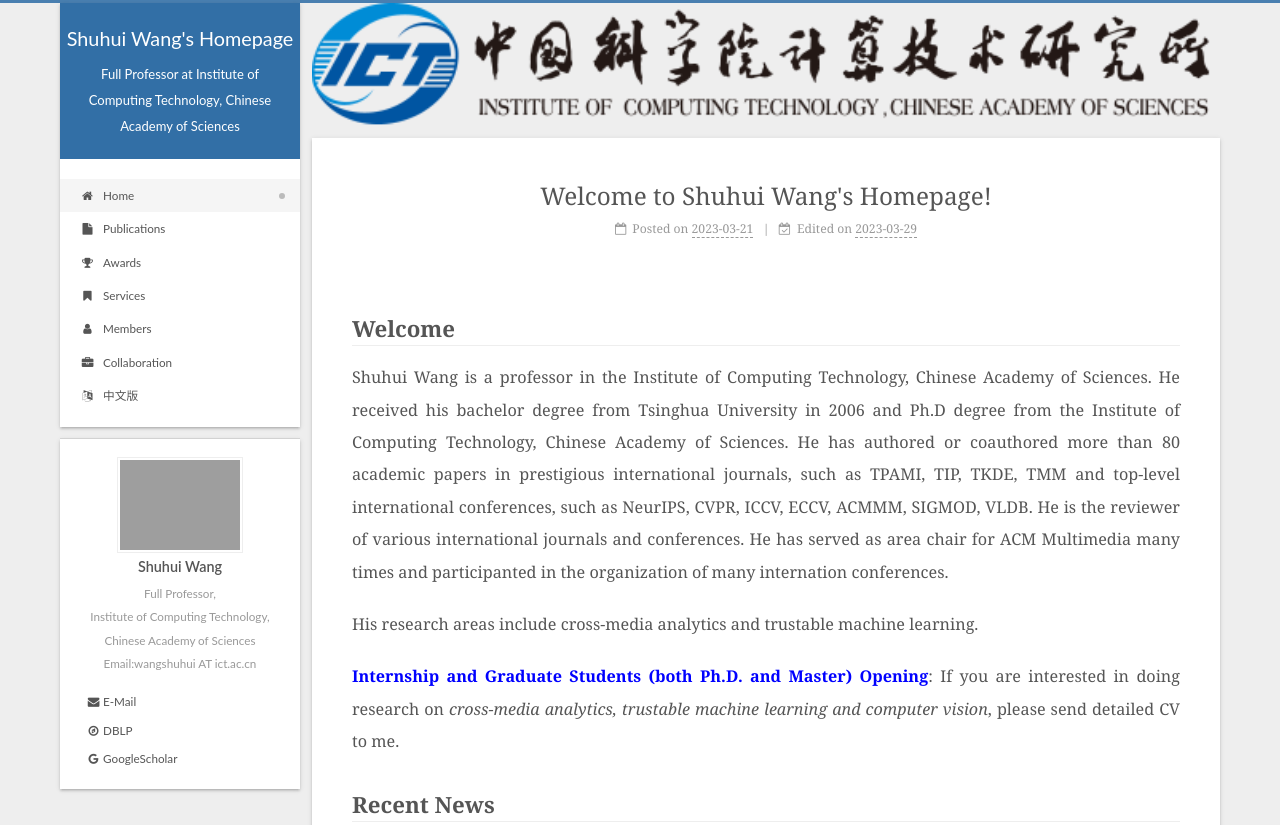
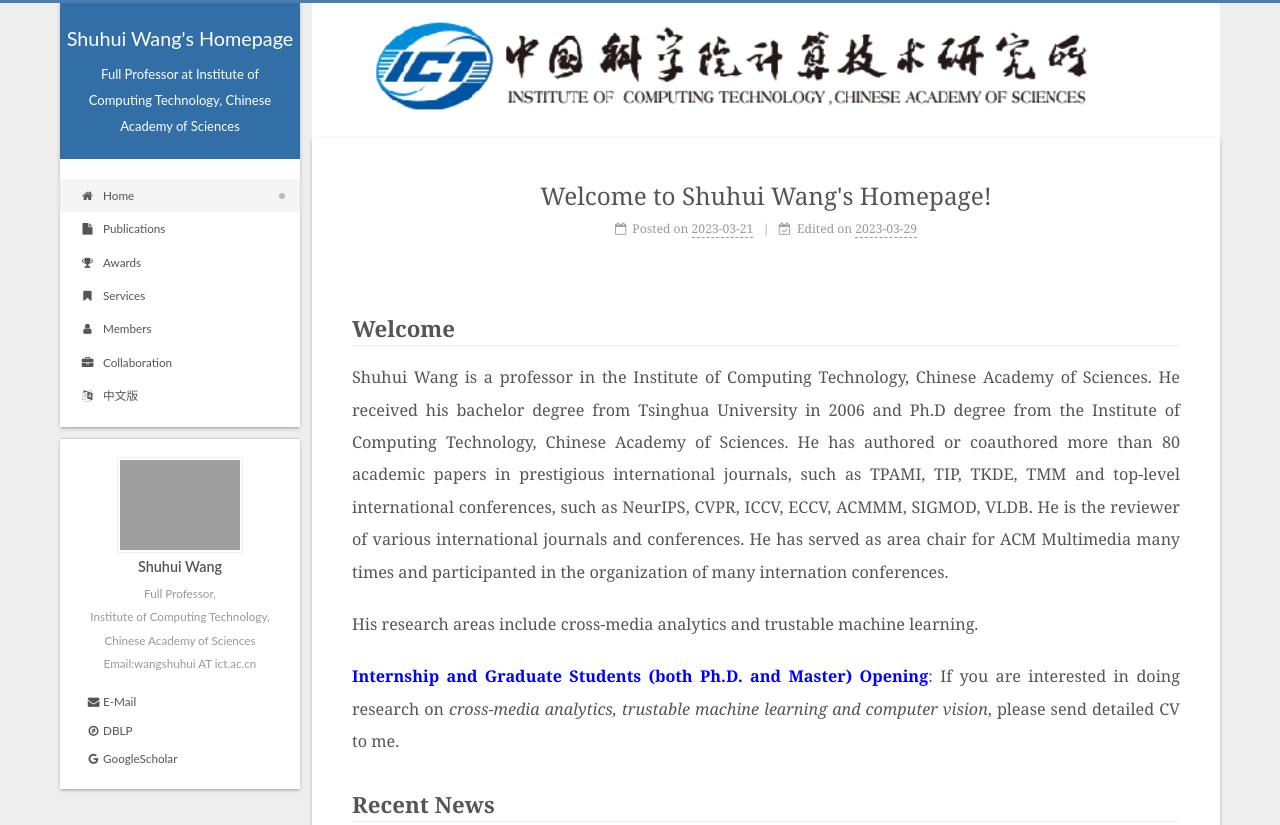
Before and after one commit to shwang-ict/shwang-ict.github.io, a plain HTML site: page index.html in a window 1280 px wide. Shown: the top 825 px of the page. Drawn offline with Linux system fonts and the light colour scheme; grey boxes are pictures that could not be loaded; a web font is replaced by a local one.

Commit message:
Site updated: 2023-04-03 10:14:38

```diff
--- a/css/main.css
+++ b/css/main.css
@@ -2572,7 +2572,7 @@ ul.breadcrumb li + li:last-child {
 }
 .content-inner {
   height: 135px;
-  background-image: url("/images/banner-ict.png");
+  background-image: url("/images/banner.png");
   background-size: cover;
 }
 .site-title {
```
Also changed, not shown: images/banner-ict.png (deleted), zh-cn/images/banner-ict.png (deleted), zh-cn/images/banner.png.
